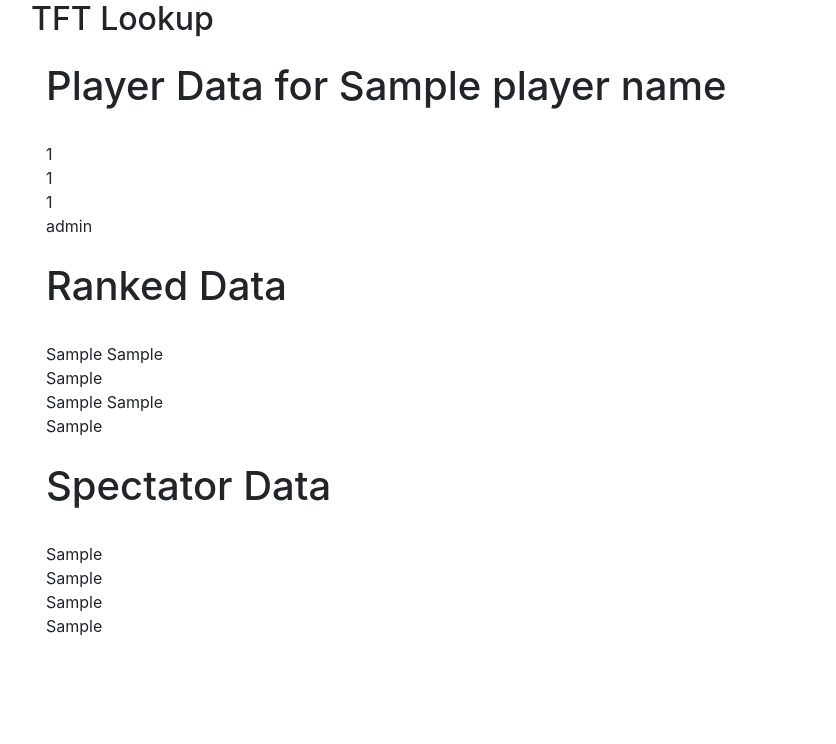
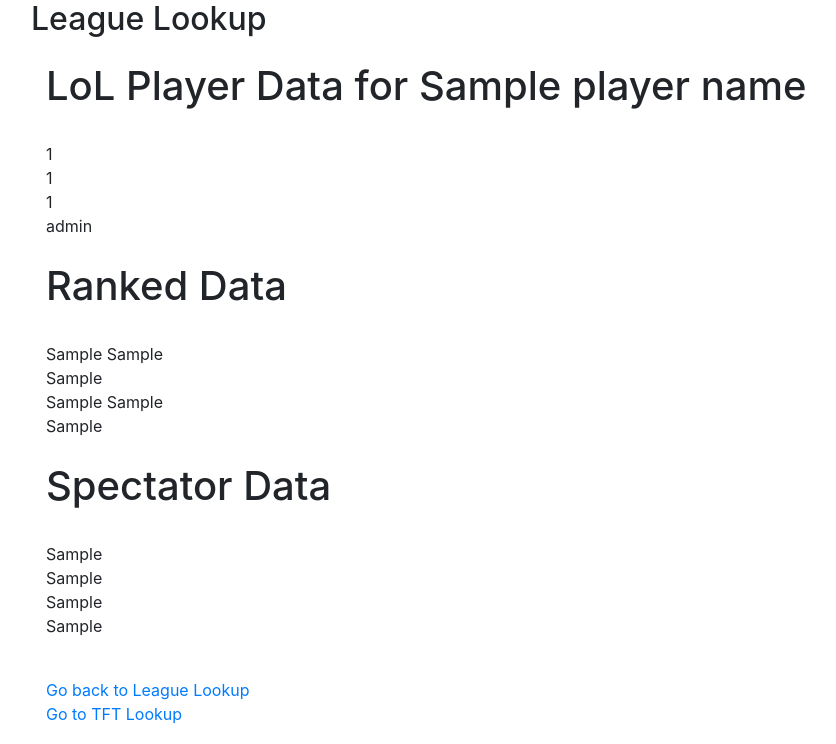
Before and after one commit to kpk28/IT490, a Flask app: template IT490-RabbitMQ/front-end/templates/playerResults.html in a window 1280 px wide. Shown: the part 56-800 px from the top of the page, without its empty margins (39-875 px from the left). Run offline with Flask 2, Linux system fonts and the light colour scheme; the template is opened without the code that fills it: most values are stand-ins (such as "Sample title", 1, 10 or a date in 2020); some libraries are stand-ins or nearby versions.

Commit message:
Added more functionality at the bottom of the results page

```diff
--- a/IT490-RabbitMQ/front-end/templates/playerResults.html
+++ b/IT490-RabbitMQ/front-end/templates/playerResults.html
@@ -4,11 +4,11 @@
 
 {% block content %}
 <div class="row">
-    <h2>TFT Lookup</h2>
+    <h2>League Lookup</h2>
 </div>
 
 <p>
-	<h1>Player Data for {{playerName}}</h1>
+	<h1>LoL Player Data for {{playerName}}</h1>
 	{{playerDataError}}<br>{{pid}}<br>{{acctID}}<br>{{puid}}<br>{{level}}<br>
 	<br>
 	<h1>Ranked Data</h1>
@@ -19,4 +19,12 @@
 	<br>
 </p>
 
+<div>
+<a href="http://localhost:5000/league">Go back to League Lookup</a>
+</div>
+
+<div>
+<a href="http://localhost:5000/tft">Go to TFT Lookup</a>
+</div>
+
 {% endblock %}
```
Also changed, not shown: IT490-RabbitMQ/front-end/templates/playerTFTResults.html (+9 -1 lines).
